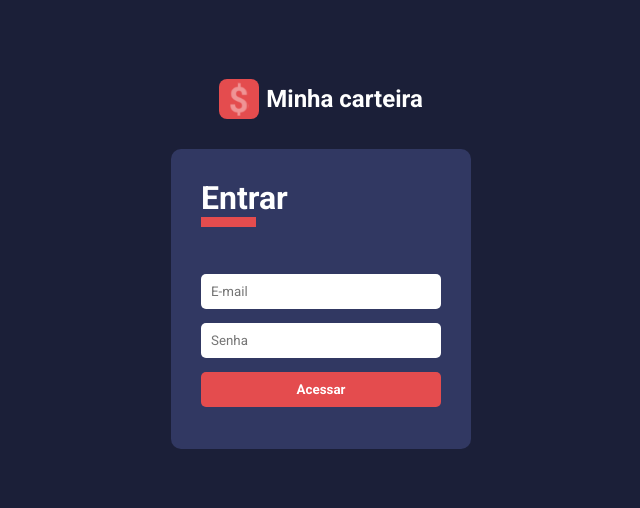
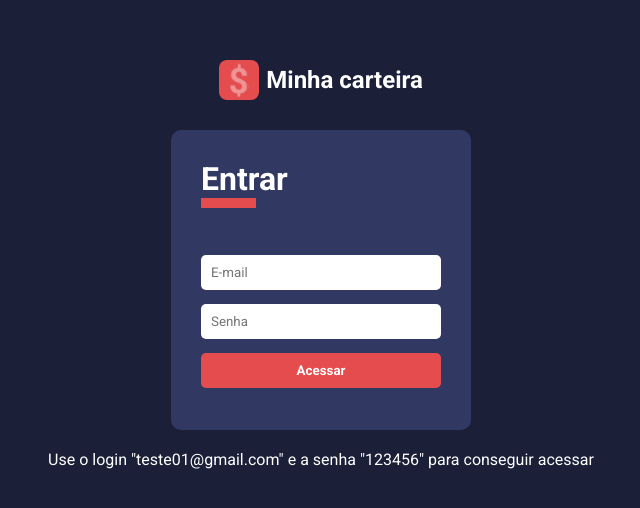
Before and after one commit to Adrianodbs/Minha-carteira, a React (Create React App) app: page / in a window 1280 px wide. Shown: the part 136-644 px from the top of the page, without its empty margins (319-959 px from the left). Built offline with nearby package versions, Linux system fonts and the light colour scheme.

Commit message:
correções

```diff
--- a/src/components/HistoryBox/styles.ts
+++ b/src/components/HistoryBox/styles.ts
@@ -31,8 +31,7 @@ export const Container = styled.div`
 `;
 
 export const ChartContainer = styled.div`
-     flex: 1;
-     height: 260px;
+     height: 400px;
 `;
 
 export const Header = styled.header`
--- a/src/hooks/auth.tsx
+++ b/src/hooks/auth.tsx
@@ -16,7 +16,7 @@ export const AuthProvider = ({ children }: any) => {
   })
 
   const signIn = (email: string, password: string) => {
-    if (email === 'adrianoalves019@gmail.com' && password === '123456') {
+    if (email === 'teste01@gmail.com' && password === '123456') {
       localStorage.setItem('@minha-carteira:logged', 'true')
       setLogged(true)
     } else {
--- a/src/pages/SignIn/index.tsx
+++ b/src/pages/SignIn/index.tsx
@@ -37,6 +37,10 @@ function SignIn() {
 
         <Button type="submit">Acessar</Button>
       </C.Form>
+      <p style={{ color: '#fff', marginTop: '20px' }}>
+        Use o login "teste01@gmail.com" e a senha "123456" para conseguir
+        acessar
+      </p>
     </C.Container>
   )
 }
```
